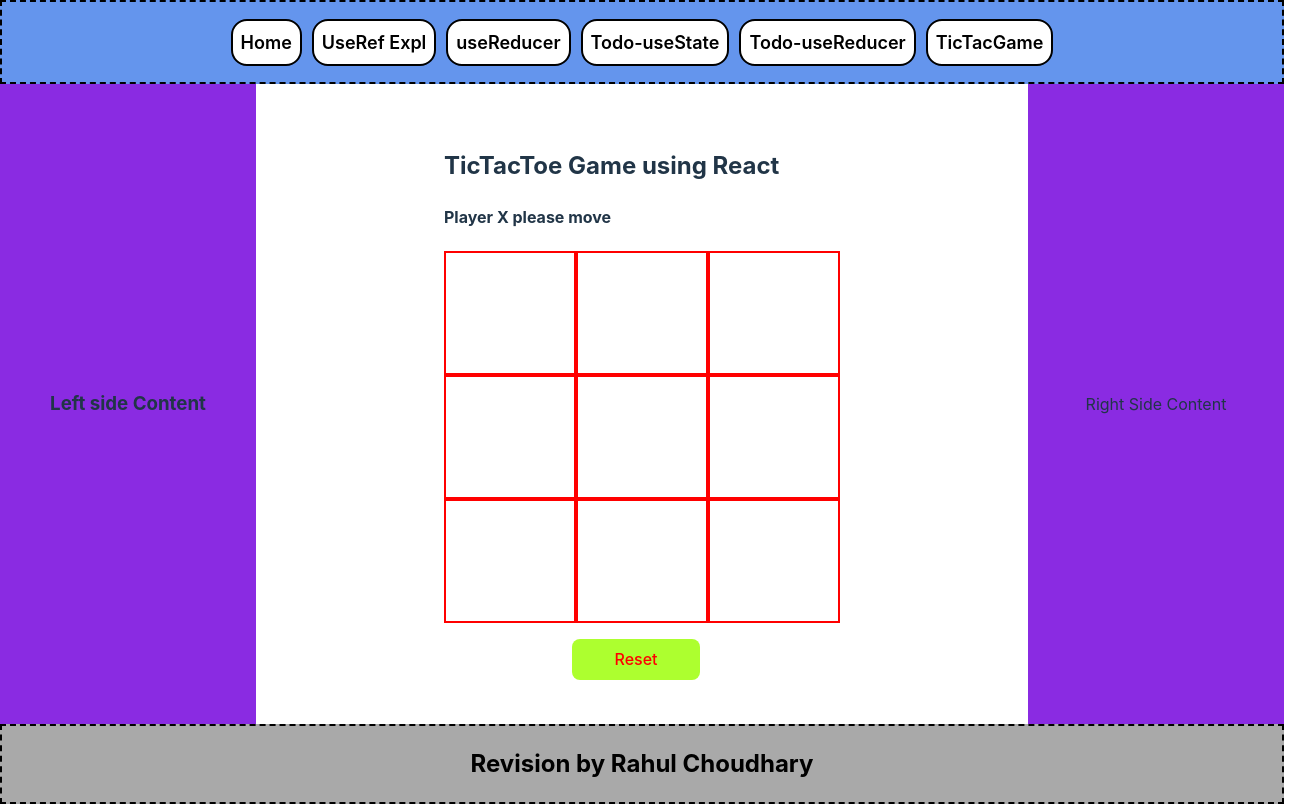
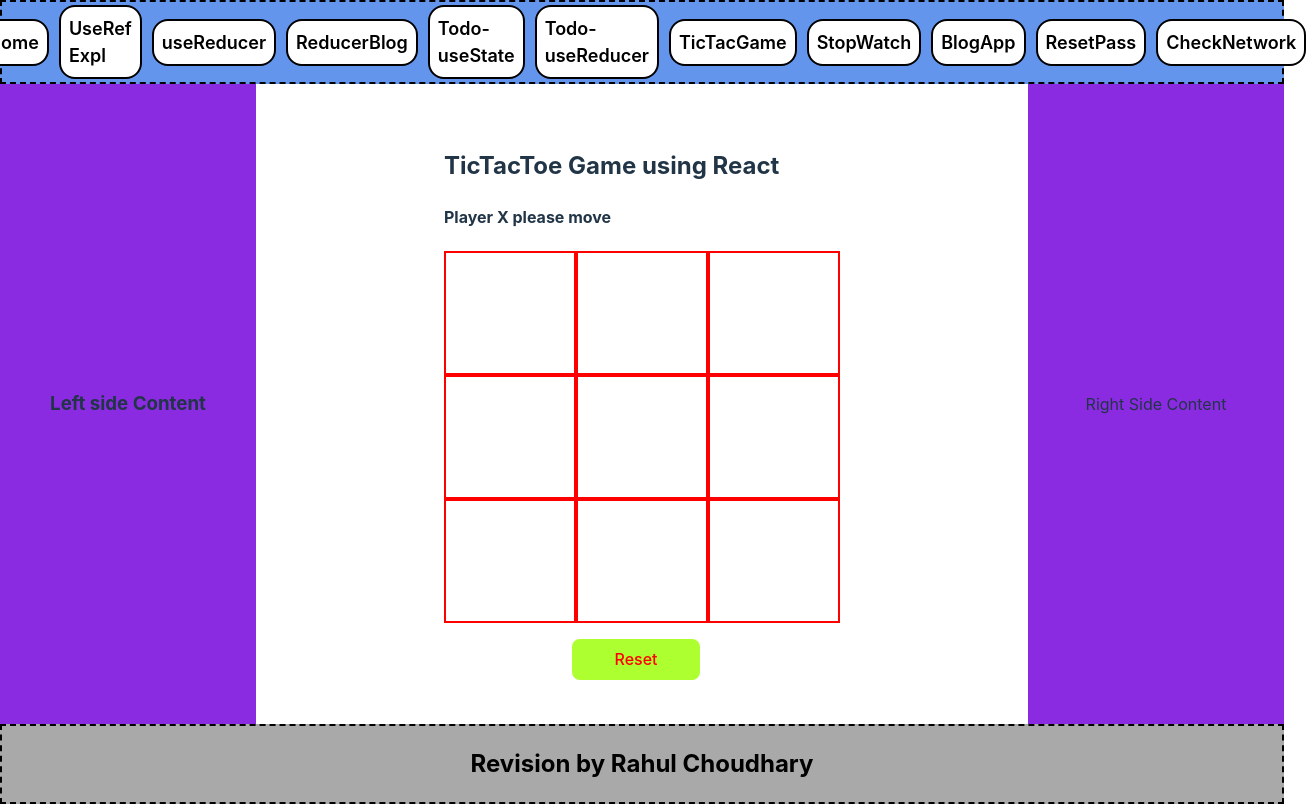
Before and after one commit to iMChoudharyRahul/React-learning, a React (Vite) app: page /game in a window 1280 px wide. Shown: the whole page, 1306 px wide, since content can reach past the window. Built offline with nearby package versions, Linux system fonts and the light colour scheme.

Commit message:
add some new components

```diff
--- a/src/App.jsx
+++ b/src/App.jsx
@@ -12,6 +12,11 @@ import TodoInput from "./FunctionComp/Hooks/useState/TodoList/TodoInput";
 import Error from "./components/Error/Error";
 import TakeInput from "./FunctionComp/Hooks/useReducer/Todos/TakeInput";
 import Board from "./FunctionComp/Projects/TicTacToeGame/Board";
+import StopWatch from "./FunctionComp/Projects/StopWatch/StopWatch";
+import BlogApp from "./FunctionComp/Projects/BlogApp/Blogs";
+import BlogUsingReducer from "./FunctionComp/Hooks/useReducer/BlogApp/BlogUsingReducer";
+import IndexForm from "./FunctionComp/Forms/LocalStroge/PasswordReset/IndexForm";
+import CheckUser from "./FunctionComp/Forms/CheckOnlineUser/CheckUser";
 
 function App() {
   return (
@@ -27,9 +32,14 @@ function App() {
                 <Route path="*" element={<Error />} />
                 <Route path="/ref" element={<StatePrev />}></Route>
                 <Route path="/reducer" element={<BasicReducer />}></Route>
+                <Route path="/blog" element={<BlogUsingReducer />}></Route>
                 <Route path="/crud" element={<TodoInput />}></Route>
                 <Route path="/todo" element={<TakeInput />}></Route>
                 <Route path="/game" element={<Board />}></Route>
+                <Route path="/timer" element={<StopWatch />}></Route>
+                <Route path="/blogs" element={<BlogApp />}></Route>
+                <Route path="/resetPass" element={<IndexForm />}></Route>
+                <Route path="/network" element={<CheckUser />}></Route>
               </Routes>
             </div>
             <RightAside />
--- a/src/BasicLayout/header/Header.jsx
+++ b/src/BasicLayout/header/Header.jsx
@@ -1,20 +1,46 @@
-import React from 'react'
-import '../LayoutStyle.css';
-import {Link} from 'react-router-dom';
-
+import React from "react";
+import "../LayoutStyle.css";
+import { Link } from "react-router-dom";
 
 const Header = () => {
   return (
-    <div className='header-box'>
+    <div className="header-box">
       {/* <h1>React Revision Website</h1> */}
-      <Link to='/' className='nav-item'>Home</Link>
-      <Link to='/ref' className='nav-item'>UseRef Expl</Link>
-      <Link to='/reducer' className='nav-item'>useReducer</Link>
-      <Link to='/crud' className='nav-item'>Todo-useState</Link>
-      <Link to='/todo' className='nav-item'>Todo-useReducer</Link>
-      <Link to='/game' className='nav-item'>TicTacGame</Link>
+      <Link to="/" className="nav-item">
+        Home
+      </Link>
+      <Link to="/ref" className="nav-item">
+        UseRef Expl
+      </Link>
+      <Link to="/reducer" className="nav-item">
+        useReducer
+      </Link>
+      <Link to="/blog" className="nav-item">
+        ReducerBlog
+      </Link>
+      <Link to="/crud" className="nav-item">
+        Todo-useState
+      </Link>
+      <Link to="/todo" className="nav-item">
+        Todo-useReducer
+      </Link>
+      <Link to="/game" className="nav-item">
+        TicTacGame
+      </Link>
+      <Link to="/timer" className="nav-item">
+        StopWatch
+      </Link>
+      <Link to="/blogs" className="nav-item">
+        BlogApp
+      </Link>
+      <Link to="/resetPass" className="nav-item">
+        ResetPass
+      </Link>
+      <Link to="/network" className="nav-item">
+        CheckNetwork
+      </Link>
     </div>
-  )
-}
+  );
+};
 
 export default Header;
```
